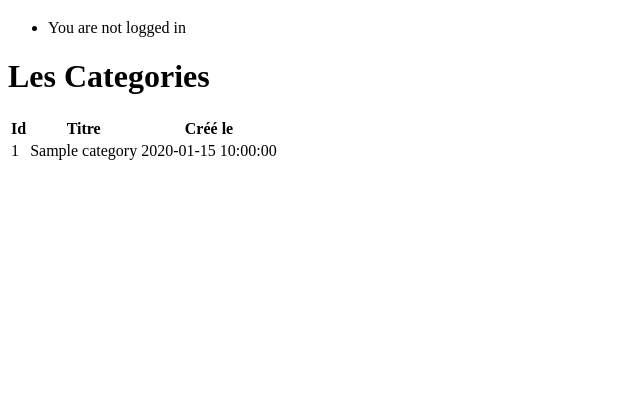
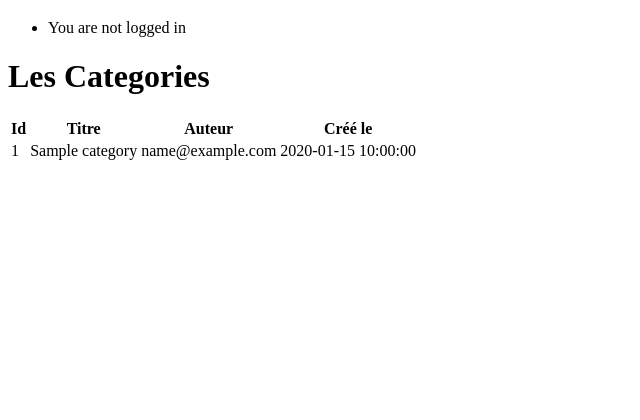
Before and after one commit to QDebulois/YouniTest-Symfony, a Symfony app: template templates/category/index.html.twig in a window 1280 px wide. Shown: the part 277-697 px from the top of the page, without its empty margins (0-640 px from the left). Run offline with Twig, Linux system fonts and the light colour scheme; the template is opened without the code that fills it: most values are stand-ins (such as "Sample title", 1, 10 or a date in 2020); some libraries are stand-ins or nearby versions.

Commit message:
Corrections mineures

```diff
--- a/templates/category/index.html.twig
+++ b/templates/category/index.html.twig
@@ -9,6 +9,7 @@
             <tr>
                 <th>Id</th>
                 <th>Titre</th>
+                <th>Auteur</th>
                 <th>Créé le</th>
                 {% if is_granted('ROLE_ADMIN') %}
                   <th>Actions</th>
@@ -20,6 +21,7 @@
             <tr>
                 <td>{{ category.id }}</td>
                 <td>{{ category.title }}</td>
+                <td>{{ category.user.email }}</td>
                 <td>{{ category.createdAt ? category.createdAt|date('Y-m-d H:i:s') : '' }}</td>
                 {% if is_granted('ROLE_ADMIN') %}
                   <td>
--- a/templates/category/show.html.twig
+++ b/templates/category/show.html.twig
@@ -20,6 +20,7 @@
             </tr>
         </tbody>
     </table>
+    <a class="btn btn-primary" href="{{ path('app_category_index') }}">Voir les catégories</a>
     <a class="btn btn-warning" href="{{ path('app_category_edit', {'id': category.id}) }}">Modifier</a>
     {{ include('category/_delete_form.html.twig') }}
     <ul>
```
